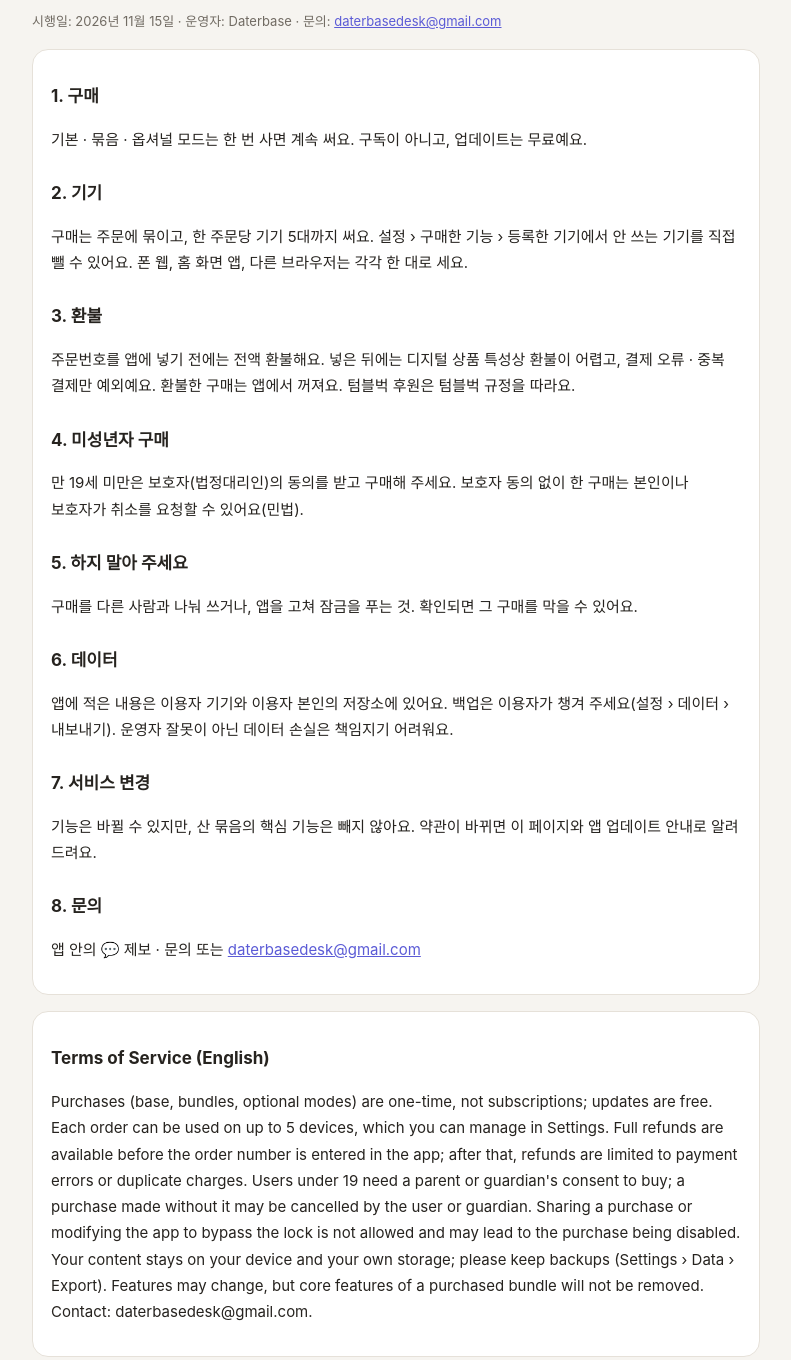
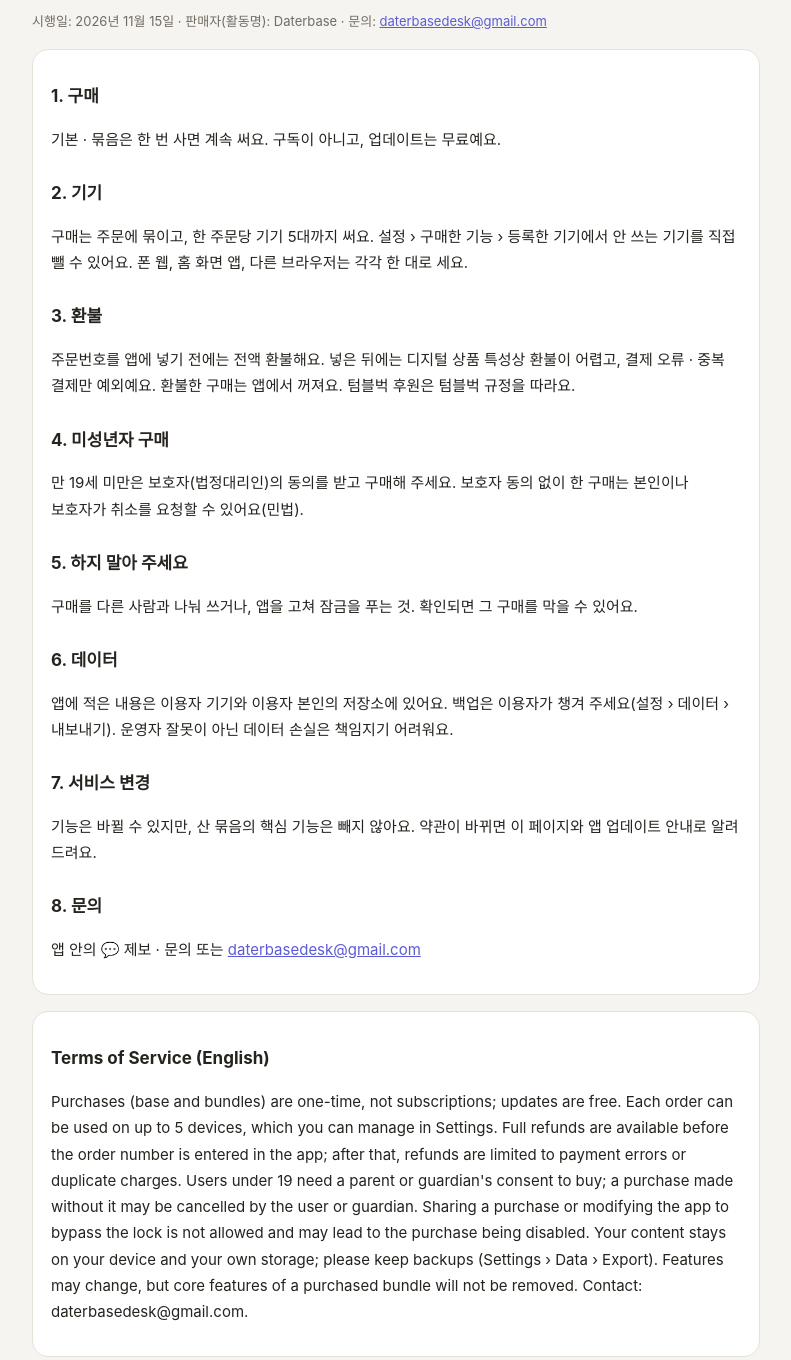
Before and after one commit to daterbase/home, a plain HTML site: page terms.html in a window 1280 px wide. Shown: the part 124-1484 px from the top of the page, without its empty margins (244-1035 px from the left). Drawn offline with Linux system fonts and the light colour scheme.

Commit message:
홈·/buy·약관: 판매자(활동명)·문의 메일 표시, 옵셔널 모드 문구 삭제 (#7)
Claude-Session: https://claude.ai/code/session_01Eyj7ZTyQDZ1D7ThvymYcfj

Co-authored-by: Claude <noreply@anthropic.com>

```diff
--- a/terms.html
+++ b/terms.html
@@ -16,9 +16,9 @@ table{width:100%;border-collapse:collapse;font-size:14px}th,td{border-bottom:1px
 .tw{overflow-x:auto}
 </style></head><body><main>
 <h1>Daterbase 이용약관</h1><p class="mut"><a href="./">Daterbase</a> · <a href="privacy">개인정보 처리방침</a> · <a href="terms">이용약관</a> · <a href="#en">English</a></p>
-<p class="mut">시행일: 2026년 11월 15일 · 운영자: Daterbase · 문의: <a href="mailto:daterbasedesk@gmail.com">daterbasedesk@gmail.com</a></p>
+<p class="mut">시행일: 2026년 11월 15일 · 판매자(활동명): Daterbase · 문의: <a href="mailto:daterbasedesk@gmail.com">daterbasedesk@gmail.com</a></p>
 <section>
-<h2>1. 구매</h2><p>기본 · 묶음 · 옵셔널 모드는 한 번 사면 계속 써요. 구독이 아니고, 업데이트는 무료예요.</p>
+<h2>1. 구매</h2><p>기본 · 묶음은 한 번 사면 계속 써요. 구독이 아니고, 업데이트는 무료예요.</p>
 <h2>2. 기기</h2><p>구매는 주문에 묶이고, 한 주문당 기기 5대까지 써요. 설정 › 구매한 기능 › 등록한 기기에서 안 쓰는 기기를 직접 뺄 수 있어요. 폰 웹, 홈 화면 앱, 다른 브라우저는 각각 한 대로 세요.</p>
 <h2>3. 환불</h2><p>주문번호를 앱에 넣기 전에는 전액 환불해요. 넣은 뒤에는 디지털 상품 특성상 환불이 어렵고, 결제 오류 · 중복 결제만 예외예요. 환불한 구매는 앱에서 꺼져요. 텀블벅 후원은 텀블벅 규정을 따라요.</p>
 <h2>4. 미성년자 구매</h2><p>만 19세 미만은 보호자(법정대리인)의 동의를 받고 구매해 주세요. 보호자 동의 없이 한 구매는 본인이나 보호자가 취소를 요청할 수 있어요(민법).</p>
@@ -29,6 +29,6 @@ table{width:100%;border-collapse:collapse;font-size:14px}th,td{border-bottom:1px
 </section>
 <section id="en">
 <h2>Terms of Service (English)</h2>
-<p>Purchases (base, bundles, optional modes) are one-time, not subscriptions; updates are free. Each order can be used on up to 5 devices, which you can manage in Settings. Full refunds are available before the order number is entered in the app; after that, refunds are limited to payment errors or duplicate charges. Users under 19 need a parent or guardian's consent to buy; a purchase made without it may be cancelled by the user or guardian. Sharing a purchase or modifying the app to bypass the lock is not allowed and may lead to the purchase being disabled. Your content stays on your device and your own storage; please keep backups (Settings › Data › Export). Features may change, but core features of a purchased bundle will not be removed. Contact: daterbasedesk@gmail.com.</p>
+<p>Purchases (base and bundles) are one-time, not subscriptions; updates are free. Each order can be used on up to 5 devices, which you can manage in Settings. Full refunds are available before the order number is entered in the app; after that, refunds are limited to payment errors or duplicate charges. Users under 19 need a parent or guardian's consent to buy; a purchase made without it may be cancelled by the user or guardian. Sharing a purchase or modifying the app to bypass the lock is not allowed and may lead to the purchase being disabled. Your content stays on your device and your own storage; please keep backups (Settings › Data › Export). Features may change, but core features of a purchased bundle will not be removed. Contact: daterbasedesk@gmail.com.</p>
 </section>
 </main></body></html>
```
Also changed, not shown: buy/index.html (+1 -0 lines), index.html (+1 -1 lines).
